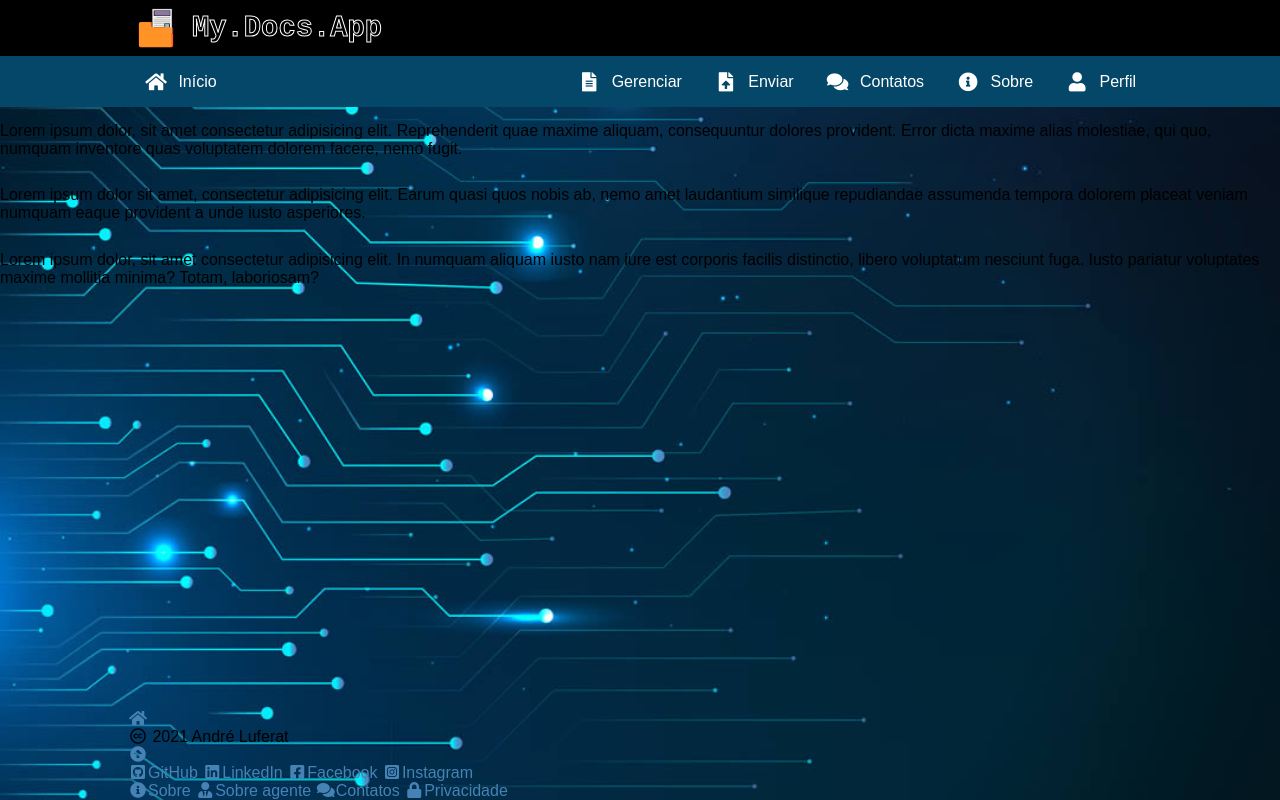
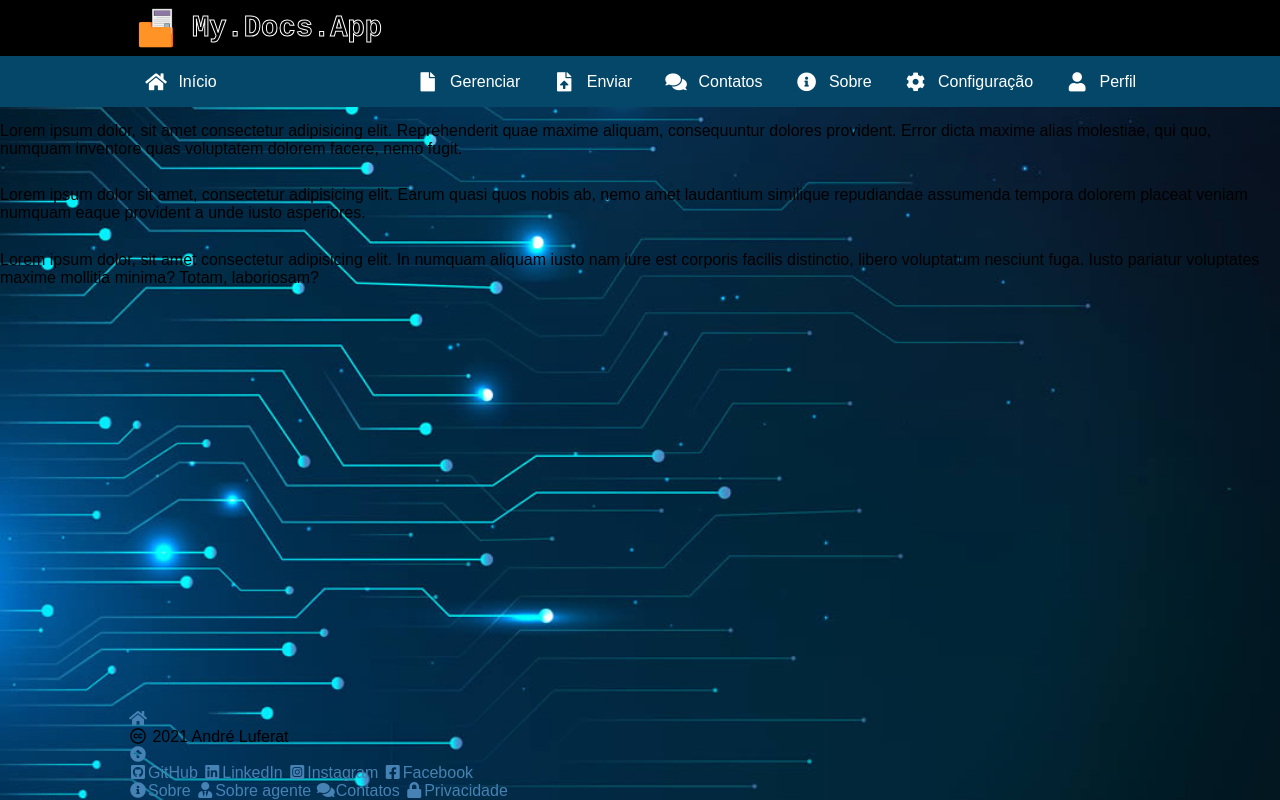
Before and after one commit to Luferat/MyDocsApp, a plain HTML site: page template.html in a window 1280 px wide. Drawn offline with Linux system fonts and the light colour scheme.

Commit message:
Muito JavaScript

```diff
--- a/css/global.css
+++ b/css/global.css
@@ -62,8 +62,8 @@ a:hover {
 */
 
 body {
-    background-color: var(--bg-color);
-    background-image: var(--bg-image);
+    /* background-color: var(--bg-color);
+    background-image: var(--bg-image); */
     background-attachment: fixed;
     background-position: center;
     background-repeat: no-repeat;
--- a/database/config.json
+++ b/database/config.json
@@ -1,14 +1,20 @@
 {
-    "app-settings": {
-        "name": "My Docs App",
-        "title": "My Docs App",
-        "slogan": "",
+    "app": {
+        "name": "My.Docs.App",
+        "title": "My.Docs.App",
         "favicon": "assets/img/logo_512.png",
         "logo": "assets/img/logo_128.png",
         "bgcolor": "#021c29",
         "bgimagem": "../assets/img/background_01.jpg"
     },
-    "main-menu": [
+    "meta": {
+        "description": "Aplicativo de armazenamento e gestão de documentos.",
+        "keywords": "documentos, downloads, uploads, gestão, gerenciamento, texto, pdf, planilha",
+        "author": "André Luferat - http://www.luferat.net/",
+        "application-name": "My.Docs.App",
+        "generator": "Visual Studio Code"
+    },
+    "menu": [
         {
             "name": "Início",
             "href": "home",
@@ -46,30 +52,30 @@
             "icon": "fas fa-fw fa-cog"
         }
     ],
-        "social-list": {
-            "github": {
+    "social": [
+        {
             "name": "GitHub",
             "title": "Meu GitHub",
             "url": "https://github.com/Luferat",
             "icon": "fab fa-fw fa-github-square"
         },
-            "linkedin": {
+        {
             "name": "LinkedIn",
             "title": "Meu LinkedIn",
             "url": "https://linkedin.com/Luferat",
             "icon": "fab fa-fw fa-linkedin"
         },
-            "instagram": {
+        {
             "name": "Instagram",
             "title": "Meu Instagram",
             "url": "https://instagram.com/Luferat",
             "icon": "fab fa-fw fa-instagram-square"
         },
-            "facebook": {
+        {
             "name": "Facebook",
             "title": "Meu Facebook",
             "url": "https://facebook.com/Luferat",
             "icon": "fab fa-fw fa-facebook-square"
         }
+    ]
 }
-    }
--- a/js/global.js
+++ b/js/global.js
@@ -1,11 +1,15 @@
 // Executa app quando documento estiver pronto
-// window.addEventListener('load', () => { }, false);
+// window.addEventListener('load', runApp, false);
+
+var pageTitle = 'Template';
+
+configApp('../database/config.json');
 
 // Seleciona botão do menu
 var menuToggle = el('#menu-toggle');
 
 // Seleciona menu
-var menu = el('.wrap>nav');
+var menu = el('#menu');
 
 // Detecta mudanças na resolução
 changeRes();
@@ -66,3 +70,49 @@ function changeRes(event) {
 function el(selector) {
     return document.querySelector(selector);
 }
+
+function configApp(configFile) {
+    fetch(configFile)
+        .then(function (response) { return response.json(); })
+        .then(function (config) {
+            setTemplate(config.app, config.meta, pageTitle);
+            setMainMenu(config.menu);
+            setSocial(config.social);
+        });
+}
+
+function setTemplate(app, meta, pageTitle = '') {
+    var header = metaTags = '';
+    if (pageTitle == '') header += `<title>${app.title}</title>`;
+    else header += `<title>${app.title} - ${pageTitle}</title>`;
+    for (let name in meta) metaTags += `<meta name="${name}" content="${meta[name]}">\n`;
+    header += `
+    ${metaTags}
+    <link rel="shortcut icon" href="${app.favicon}" type="image/png">
+    <style>
+        body {
+            background-color: ${app.bgcolor};
+            background-image: url('${app.bgimagem}');
+        }
+    </style>`;
+    el('head').innerHTML += header;
+    el('#title').innerHTML += `${app.name}`;
+    el('#logo').innerHTML = `<img src="${app.logo}" alt="${app.name} Logo">`;
+}
+
+function setMainMenu(menu) {
+    var mainMenu = '';
+    menu.forEach(item => {
+        mainMenu += `<a href="${item.href}" title="${item.title}"><i class="${item.icon}"></i><span>${item.name}</span></a>\n`;
+    });
+    var userTool = el('div.nav').innerHTML;
+    el('div.nav').innerHTML = mainMenu + userTool;
+}
+
+function setSocial(social) {
+    var socialList = '';
+    social.forEach(item => {
+        socialList += `<a href="${item.url}" target="_blank" title="${item.title}"><i class="${item.icon}"></i><span>${item.name}</span></a>\n`;
+    });
+    el('nav.social').innerHTML = socialList;
+}
--- a/template.html
+++ b/template.html
@@ -6,9 +6,7 @@
     <meta http-equiv="X-UA-Compatible" content="IE=edge">
     <meta name="viewport" content="width=device-width, initial-scale=1.0">
     <link rel="stylesheet" href="css/global.css">
-    <link rel="shortcut icon" href="assets/img/logo_512.png" type="image/png">
     <link rel="stylesheet" href="https://cdnjs.cloudflare.com/ajax/libs/font-awesome/5.15.4/css/all.min.css">
-    <title>My.Docs.App</title>
 </head>
 
 <body>
@@ -19,35 +17,18 @@
 
         <header>
             <div class="header">
-                <a href="home" alt="Página incial"><img src="assets/img/logo_64.png" alt="My.Docs.App Logo"></a>
-                <h1>My.Docs.App</h1>
-                <a href="#menu" id="menu-toggle" title="Abre menu"><i class="fas fa-bars fa-fw"></i></a>
+                <a id="logo" href="home" alt="Página incial"></a>
+                <h1 id="title"></h1>
+                <a id="menu-toggle" href="#menu" title="Abre menu"><i class="fas fa-bars fa-fw"></i></a>
             </div>
         </header>
 
-        <nav>
-
+        <nav id="menu">
             <div class="nav">
-                <a href="#index" title="Página incial">
-                    <i class="fas fa-home fa-fw"></i><span>Início</span>
-                </a>
-                <a href="#manager" title="Gerenciar documentos">
-                    <i class="fas fa-file-alt fa-fw"></i><span>Gerenciar</span>
-                </a>
-                <a href="#send" title="Enviar novo documento">
-                    <i class="fas fa-file-upload fa-fw"></i><span>Enviar</span>
-                </a>
-                <a href="#contacts" title="Faça contato">
-                    <i class="fas fa-comments fa-fw"></i><span>Contatos</span>
-                </a>
-                <a href="#about" title="Sobre o App">
-                    <i class="fas fa-info-circle fa-fw"></i><span>Sobre</span>
-                </a>
                 <a href="#profile" title="Seu perfil">
                     <i class="fas fa-user fa-fw"></i><span>Perfil</span>
                 </a>
             </div>
-
         </nav>
 
         <main>
@@ -70,20 +51,7 @@
 
                 <div class="footer-bottom">
 
-                    <nav class="social">
-                        <a href="https://github.com/Luferat" target="_blank" title="Meu GitHub">
-                            <i class="fab fa-github-square fa-fw"></i><span>GitHub</span>
-                        </a>
-                        <a href="https://linkedin.com/Luferat" target="_blank" title="Meu LinkedIn">
-                            <i class="fab fa-linkedin fa-fw"></i><span>LinkedIn</span>
-                        </a>
-                        <a href="https://facebook.com/Luferat" target="_blank" title="Meu Facebook">
-                            <i class="fab fa-facebook-square fa-fw"></i><span>Facebook</span>
-                        </a>
-                        <a href="https://instagram.com/Luferat" target="_blank" title="Meu Instagram">
-                            <i class="fab fa-instagram-square fa-fw"></i><span>Instagram</span>
-                        </a>
-                    </nav>
+                    <nav class="social"></nav>
 
                     <nav class="tools">
                         <a href="about" title="Sobre o App">
```
Also changed, not shown: template/header.html (added). Lines whose indentation alone changed are shown as unchanged.
